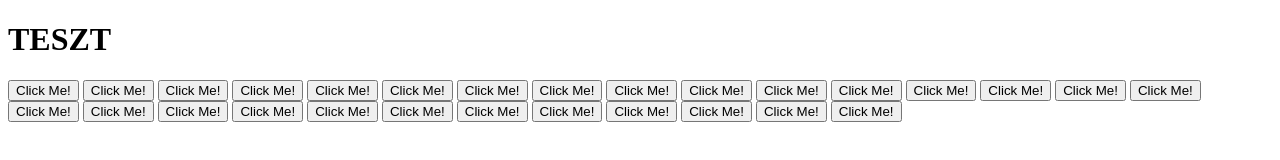
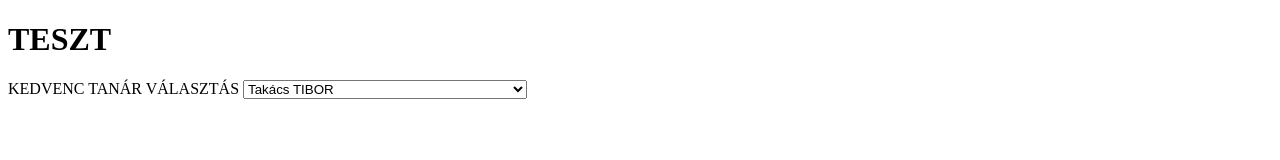
Before and after one commit to matewokosztcsoo/Mate.github.io, a plain HTML site: page index.html in a window 1280 px wide. Drawn offline with Linux system fonts and the light colour scheme.

Commit message:
Update index.html

```diff
--- a/index.html
+++ b/index.html
@@ -9,34 +9,12 @@
 <body>
     <h1>TESZT</h1>
 </body>
-<button type="button">Click Me!</button>
-<button type="button">Click Me!</button>
-<button type="button">Click Me!</button>
-<button type="button">Click Me!</button>
-<button type="button">Click Me!</button>
-<button type="button">Click Me!</button>
-<button type="button">Click Me!</button>
-<button type="button">Click Me!</button>
-<button type="button">Click Me!</button>
-<button type="button">Click Me!</button>
-<button type="button">Click Me!</button>
-<button type="button">Click Me!</button>
-<button type="button">Click Me!</button>
-<button type="button">Click Me!</button>
-<button type="button">Click Me!</button>
-<button type="button">Click Me!</button>
-<button type="button">Click Me!</button>
-<button type="button">Click Me!</button>
-<button type="button">Click Me!</button>
-<button type="button">Click Me!</button>
-<button type="button">Click Me!</button>
-<button type="button">Click Me!</button>
-<button type="button">Click Me!</button>
-<button type="button">Click Me!</button>
-<button type="button">Click Me!</button>
-<button type="button">Click Me!</button>
-<button type="button">Click Me!</button>
-<button type="button">Click Me!</button>
+<label for="asd">KEDVENC TANÁR VÁLASZTÁS</label>
 
-
+<select id="asd">
+  <option value="volvo">Takács TIBOR</option>
+  <option value="saab">Takács TIBOR</option>
+  <option value="opel">Takács TIBOR</option>
+  <option value="audi">Egyébb... (NEM VÁLASZTHATÓ FUNKCIÓ)</option>
+</select>
 </html>
```
